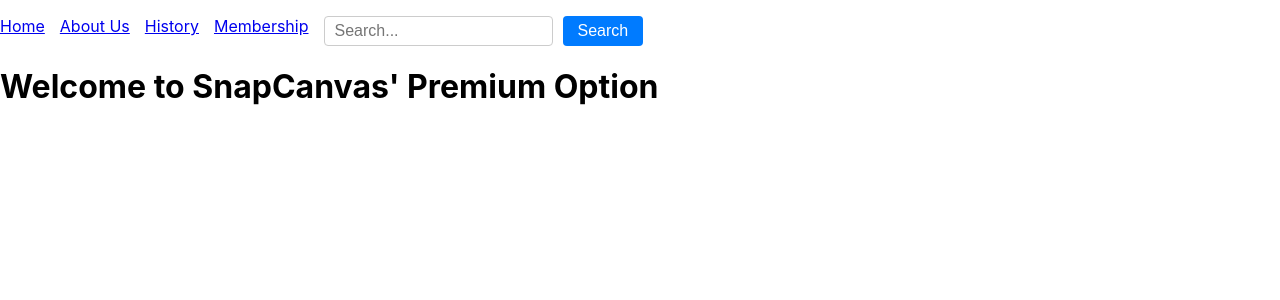
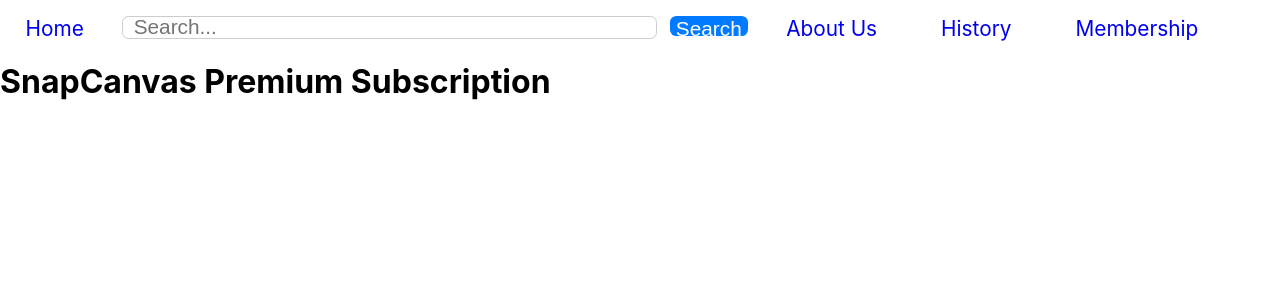
Before and after one commit to tszwong/SnapCanvas, a React (Create React App) app: page /membership in a window 1280 px wide. Shown: the top 300 px of the page. Built offline with nearby package versions, Linux system fonts and the light colour scheme.

Commit message:
minor fixes

```diff
--- a/src/App.css
+++ b/src/App.css
@@ -9,9 +9,15 @@
 
 nav ul {
   display: flex;
-  gap: 15px; /* Spacing between items */
+  gap: 1vw; /* Spacing between items */
   list-style-type: none; /* Remove bullet points */
   padding: 0; /* Remove padding */
+}
+
+nav a {
+  padding: 2vw;
+  text-decoration: none;
+  font-size: calc(1vw + 0.5em); /* Basic responsive font size */
 }
 
 nav li {
@@ -20,22 +26,23 @@
 
 .search-container {
   display: flex;
-  gap: 10px; /* Space between input and button */
+  height: 2.5vh;
+  gap: 1vw; /* Space between input and button */
   margin-left: auto; /* Push it to the right side of the nav if you want */
 }
 
 .search-container input[type="text"] {
-  padding: 5px 10px;
-  font-size: 16px;
-  border-radius: 4px;
+  width: 40vw; /* Set the width of the input box */
+  padding: calc(0.5vh + 0.5vw);
+  font-size: calc(1vw + 0.5em); /* Responsive font size */
+  border-radius: 0.5vw;
   border: 1px solid #ccc;
 }
 
 .search-container button {
-  padding: 5px 15px;
-  font-size: 16px;
+  font-size: calc(1vw + 0.5em); /* Responsive font size */
   border: none;
-  border-radius: 4px;
+  border-radius: 0.5vw;
   background-color: #007bff; /* Choose your color */
   color: white;
   cursor: pointer;
@@ -44,7 +51,6 @@
 .search-container button:hover {
   background-color: #0056b3; /* A bit darker for hover effect */
 }
-
 
 @media (prefers-reduced-motion: no-preference) {
   .App-logo {
--- a/src/App.js
+++ b/src/App.js
@@ -19,16 +19,17 @@
                 {/* Navigation */}
                 <nav>
                     <ul>
+                        {/*this will replaced with logo later*/}
                         <li><Link to="/">Home</Link></li>
-                        <li><Link to="/about-us">About Us</Link></li>
-                        <li><Link to="/history">History</Link></li>
-                        <li><Link to="/membership">Membership</Link></li>
                         <li>
                             <div className="search-container">
                                 <input type="text" placeholder="Search..." />
                                 <button>Search</button>
                             </div>
                         </li>
+                        <li><Link to="/about-us">About Us</Link></li>
+                        <li><Link to="/history">History</Link></li>
+                        <li><Link to="/membership">Membership</Link></li>
                     </ul>
                 </nav>
 
--- a/src/pages/MembershipPage.js
+++ b/src/pages/MembershipPage.js
@@ -1,7 +1,7 @@
 import React from 'react';
 
 function MembershipPage() {
-    return <h1>Welcome to SnapCanvas' Premium Option</h1>;
+    return <h1>SnapCanvas Premium Subscription</h1>;
 }
 
 export default MembershipPage;
```
